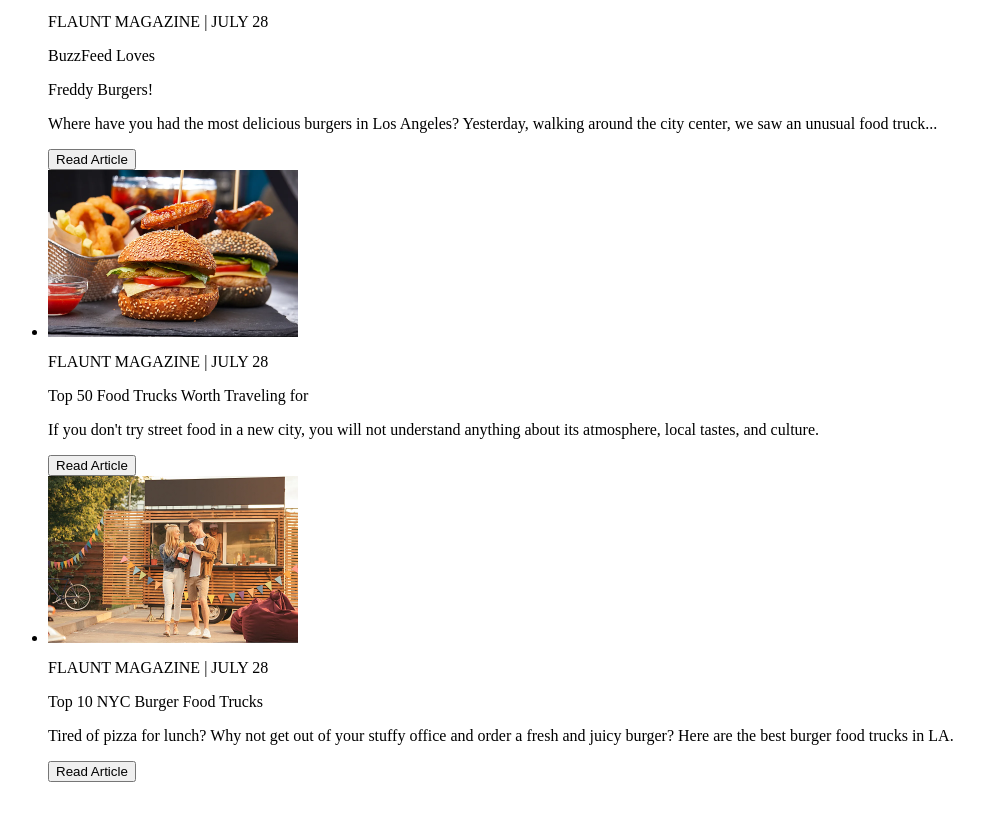
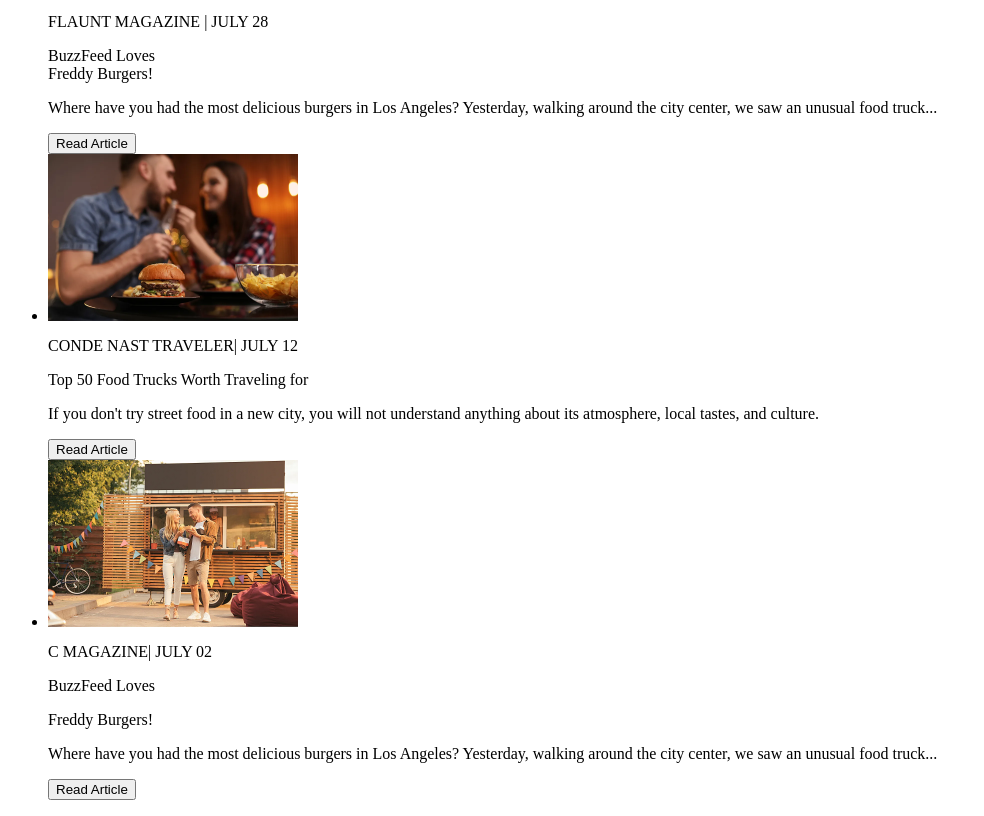
Before and after one commit to koldovsky/1128-team-05, a website: page index.news.partial.html in a window 1280 px wide. Shown: the part 299-1115 px from the top of the page, without its empty margins (0-984 px from the left). Drawn offline with Linux system fonts and the light colour scheme.

Commit message:
Update files

```diff
--- a/css/index.news.css
+++ b/css/index.news.css
@@ -36,6 +36,10 @@
     .step-item {
         width: 280px;
     }
+    .image-caption{
+        padding-top: 20px;
+        padding-bottom: 20px;
+    }
 }
 
 .news-list {
@@ -46,7 +50,6 @@
     gap: 20px;
     margin-bottom: 44px;
 }
-
 .news-list-item {
     padding-top: 25px;
     display: inline-block;
@@ -61,11 +64,13 @@
         gap: 24px;
         margin-bottom: 80px;
     }
-
+    .image-caption{
+        padding-top: 20px;
+        padding-bottom: 20px;
+    }
     .news-title {
         font-size: 20px;
     }
-
     .news-subtitle {
         font-size: 56px;
     }
@@ -76,6 +81,10 @@
         flex-direction: row;
         gap: 24px;
     }
+    .image-caption{
+        padding-top: 20px;
+        padding-bottom: 20px;
+    }
 }
 
 .news-list-text {
@@ -83,7 +92,10 @@
     display: flex;
     font-size: 15px;
 }
-
+.image-caption{
+    padding-top: 20px;
+    padding-bottom: 20px;
+}
 .news-list-title {
     color: #e7272d;
     font-weight: bold;
--- a/index.news.partial.html
+++ b/index.news.partial.html
@@ -8,9 +8,34 @@
         <ul class="news-list">
             <li class="news-list-item">
                 <img src="./img/img_news/BuzzFeed.webp" alt="new 1" width="250" class="image" />
-                <div>
+                <div class="image-caption">
                     <p class="news-list-title">FLAUNT MAGAZINE |
                         <span class="news-list-date">JULY 28</span>
+                    </p>
+                </div>
+                <p class="news-name-new">BuzzFeed Loves<br>Freddy Burgers!</p>
+                <p class="news-bl-text">Where have you had the most delicious burgers in Los Angeles?
+                    Yesterday, walking around the city center, we saw an unusual food truck...</p>
+                <button class="btn-news">Read Article</button>
+            </li>
+            <li class="news-list-item">
+                <img src="./img/img_news/BuzzFeed.webp" alt="new 1" width="250" class="image" />
+                <div class="image-caption">
+                    <p class="news-list-title">CONDE NAST TRAVELER|
+                        <span class="news-list-date">JULY 12</span>
+                    </p>
+                </div>
+                <p class="news-name-new">Top 50 Food Trucks Worth Traveling for</p>
+                <p class="news-bl-text">If you don't try street food in a new city, you will not understand anything
+                    about its atmosphere, local tastes, and
+                    culture. </p>
+                <button class="btn-news">Read Article</button>
+            </li>
+            <li class="news-list-item">
+                <img src="./img/img_news/Food Trucks.webp" alt="new 3" width="250" class="image" />
+                <div class="image-caption">
+                    <p class="news-list-title">C MAGAZINE|
+                        <span class="news-list-date">JULY 02</span>
                     </p>
                 </div>
                 <p class="news-name-new">BuzzFeed Loves</p>
@@ -19,32 +44,6 @@
                     Yesterday, walking around the city center, we saw an unusual food truck...</p>
                 <button class="btn-news">Read Article</button>
             </li>
-            <li class="news-list-item">
-                <img src="./img/img_news/Top 50.webp" alt="new 2" width="250" class="image" />
-                <div>
-                    <p class="news-list-title">FLAUNT MAGAZINE |
-                        <span class="news-list-date">JULY 28</span>
-                    </p>
-                </div>
-                <p class="news-name-new">Top 50 Food Trucks Worth Traveling for</p>
-                <p class="news-bl-text">If you don't try street food in a new city, you will not understand anything
-                    about its atmosphere, local tastes, and
-                    culture.</p>
-                <button class="btn-news">Read Article</button>
-            </li>
-            <li class="news-list-item">
-                <img src="./img/img_news/Food Trucks.webp" alt="new 3" width="250" class="image" />
-                <div>
-                    <p class="news-list-title">FLAUNT MAGAZINE |
-                        <span class="news-list-date">JULY 28</span>
-                    </p>
-                </div>
-                <p class="news-name-new">Top 10 NYC Burger Food Trucks</p>
-                <p class="news-bl-text">Tired of pizza for lunch? Why not get out of your stuffy office and order
-                    a fresh and juicy burger? Here are the best burger food trucks in LA.</p>
-
-                <button class="btn-news">Read Article</button>
-            </li>
         </ul>
     </div>
 </section>
```
